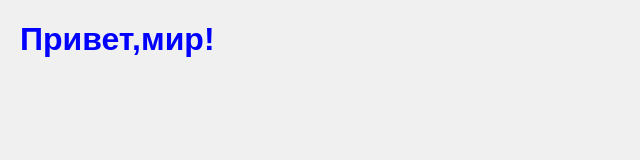
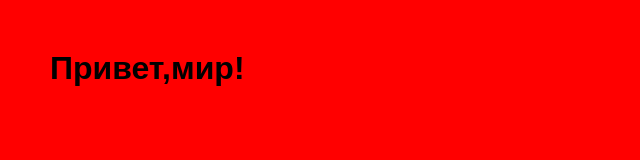
Before and after one commit to nekrasko90/main_code, a plain HTML site: page index.html in a window 1280 px wide. Shown: the whole page, without its empty margins (0-640 px from the left). Drawn offline with Linux system fonts and the light colour scheme.

Commit message:
Update style.css

```diff
--- a/style.css
+++ b/style.css
@@ -1,9 +1,9 @@
 body {
 	font-family:Arial,sans-serif;
-	background-color:#F0F0F0;
-	margin:20px;
+	background-color:red;
+	margin:50px;
 }
 
 h1{
-	color:blue;
+	color:black;
 {
```
